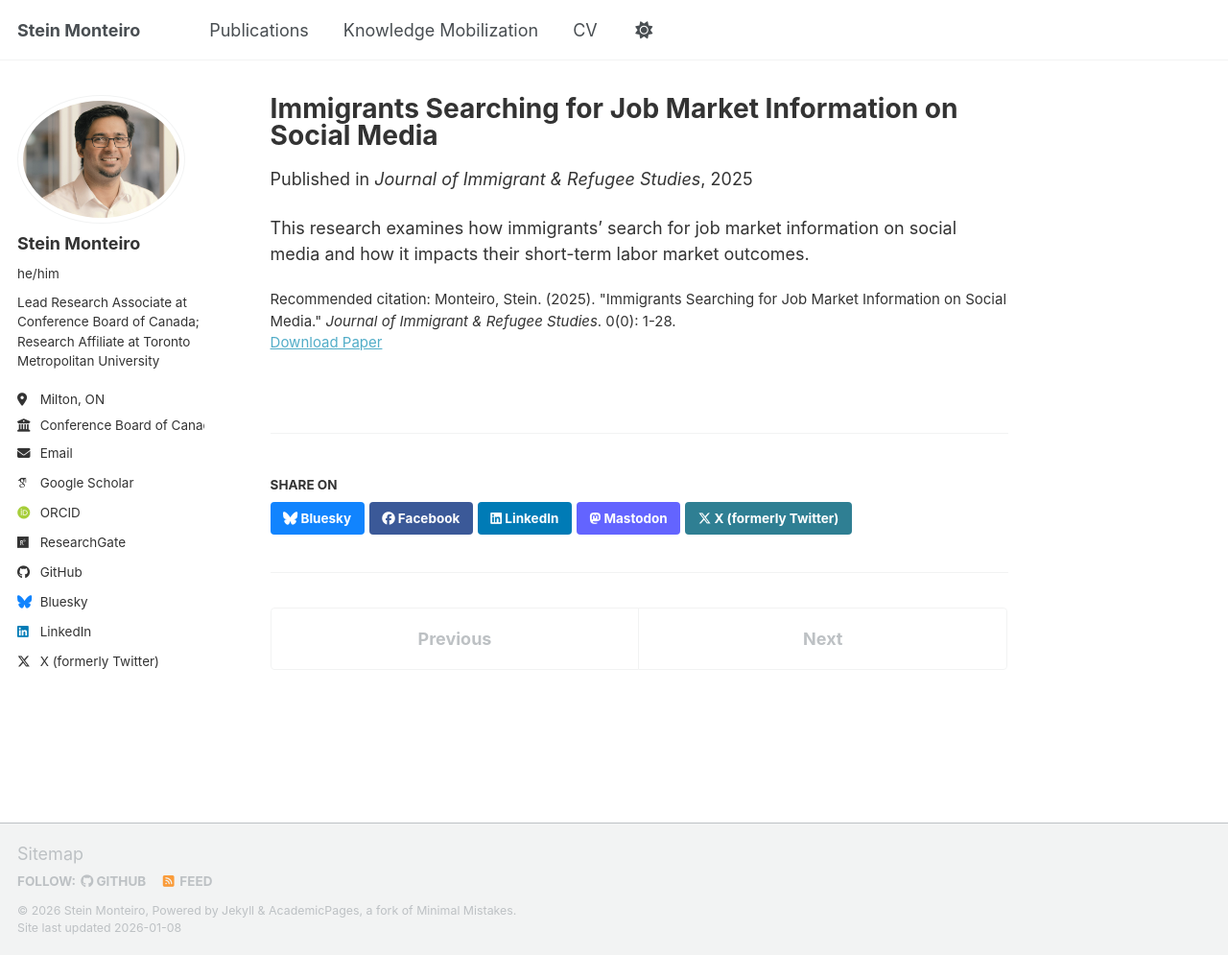
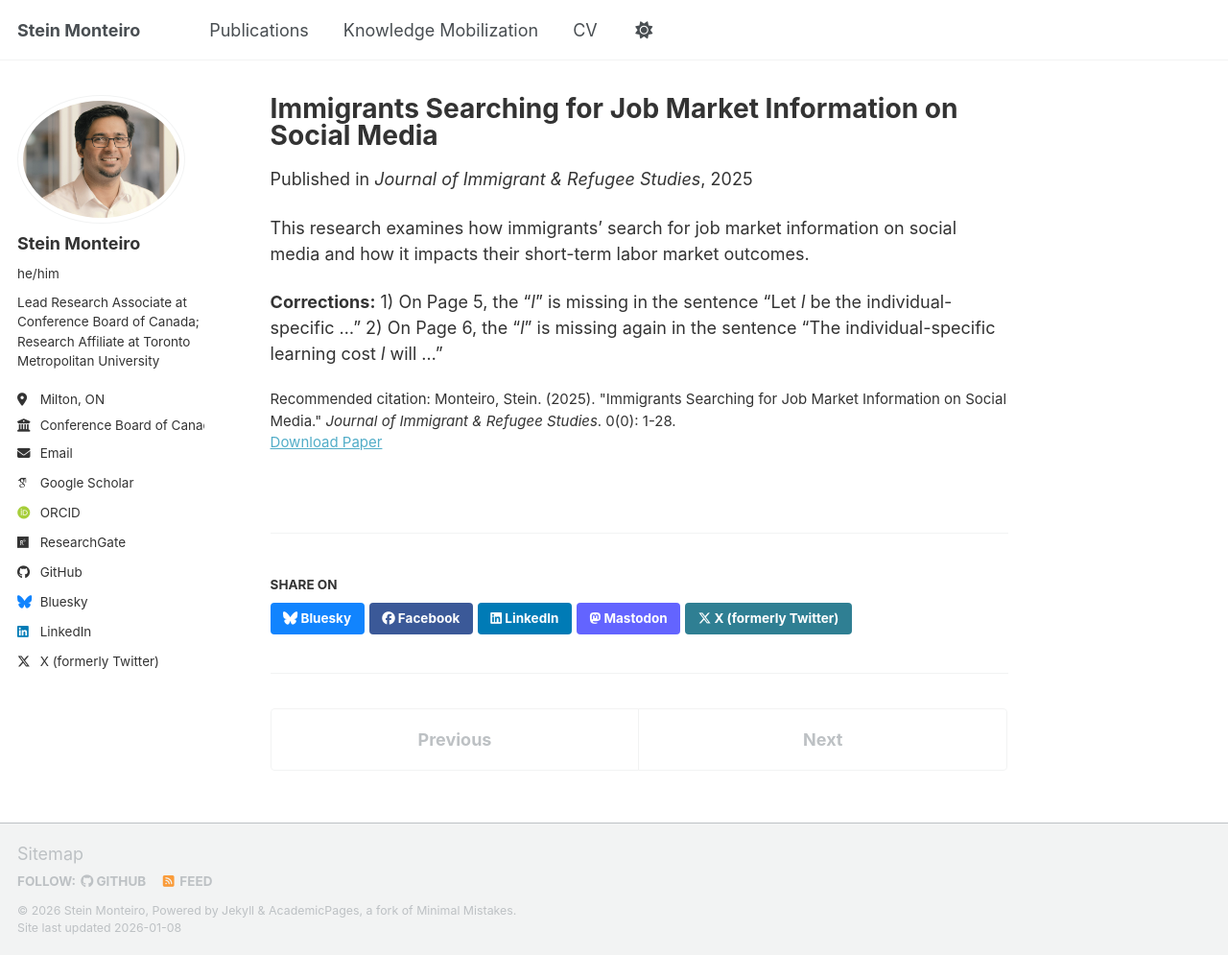
Before and after one commit to SteinMonteiro/steinmonteiro.github.io, a Jekyll site: the page built from _publications/2025-12-31-immigrants-searching-on-social-media.md, in a window 1280 px wide and 995 px high. Shown: the whole window at 96% size. Built offline with Jekyll 4.4.1, drawn with Linux system fonts in a browser that asks for light colours; some web fonts are replaced; a script bundle is joined from its source files by our own code; library files that are not in the unit come from our copies.

Commit message:
Update 2025-12-31-immigrants-searching-on-social-media.md

```diff
--- a/_publications/2025-12-31-immigrants-searching-on-social-media.md
+++ b/_publications/2025-12-31-immigrants-searching-on-social-media.md
@@ -10,3 +10,7 @@ venue: 'Journal of Immigrant & Refugee Studies'
 citation: 'Monteiro, Stein. (2025). &quot;Immigrants Searching for Job Market Information on Social Media.&quot; <i>Journal of Immigrant & Refugee Studies</i>. 0(0): 1-28.'
 ---
 This research examines how immigrants' search for job market information on social media and how it impacts their short-term labor market outcomes.
+
+**Corrections:**
+1) On Page 5, the "_l_" is missing in the sentence "Let _l_ be the individual-specific ..."
+2) On Page 6, the "_l_" is missing again in the sentence "The individual-specific learning cost _l_ will ..."
```
